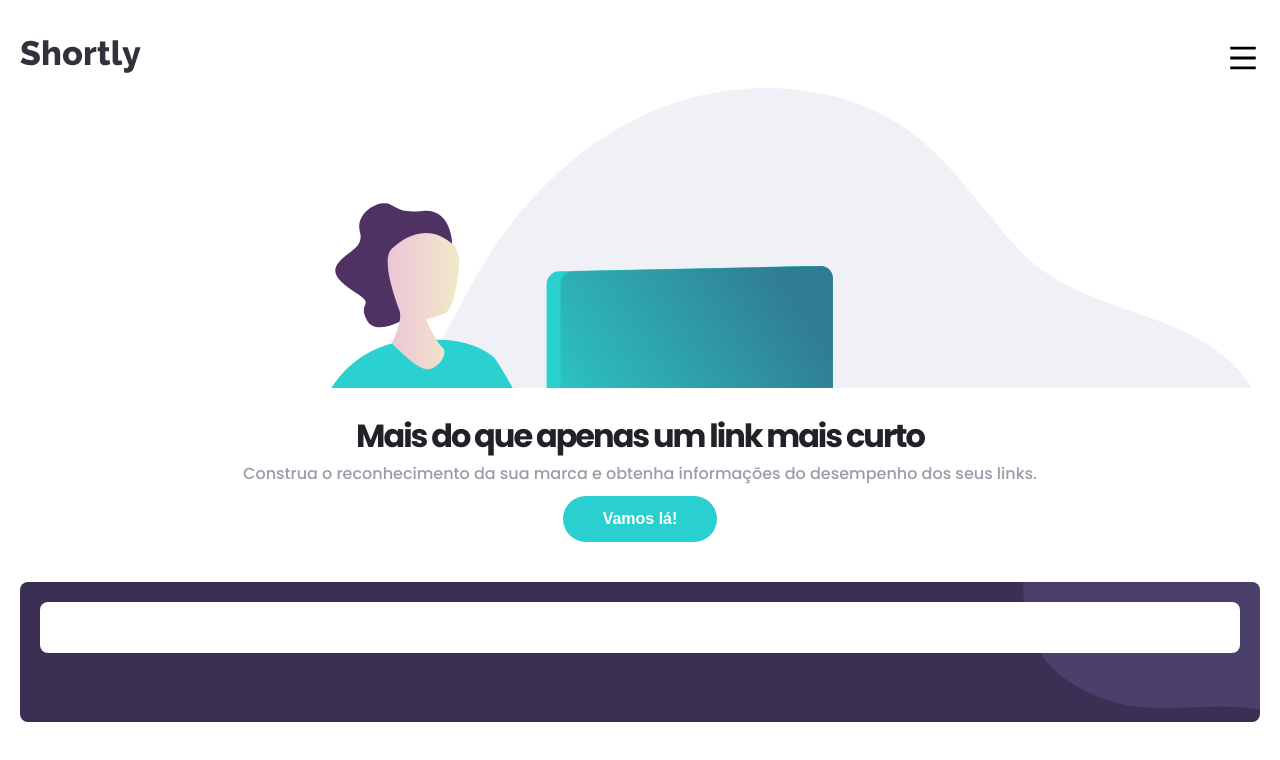
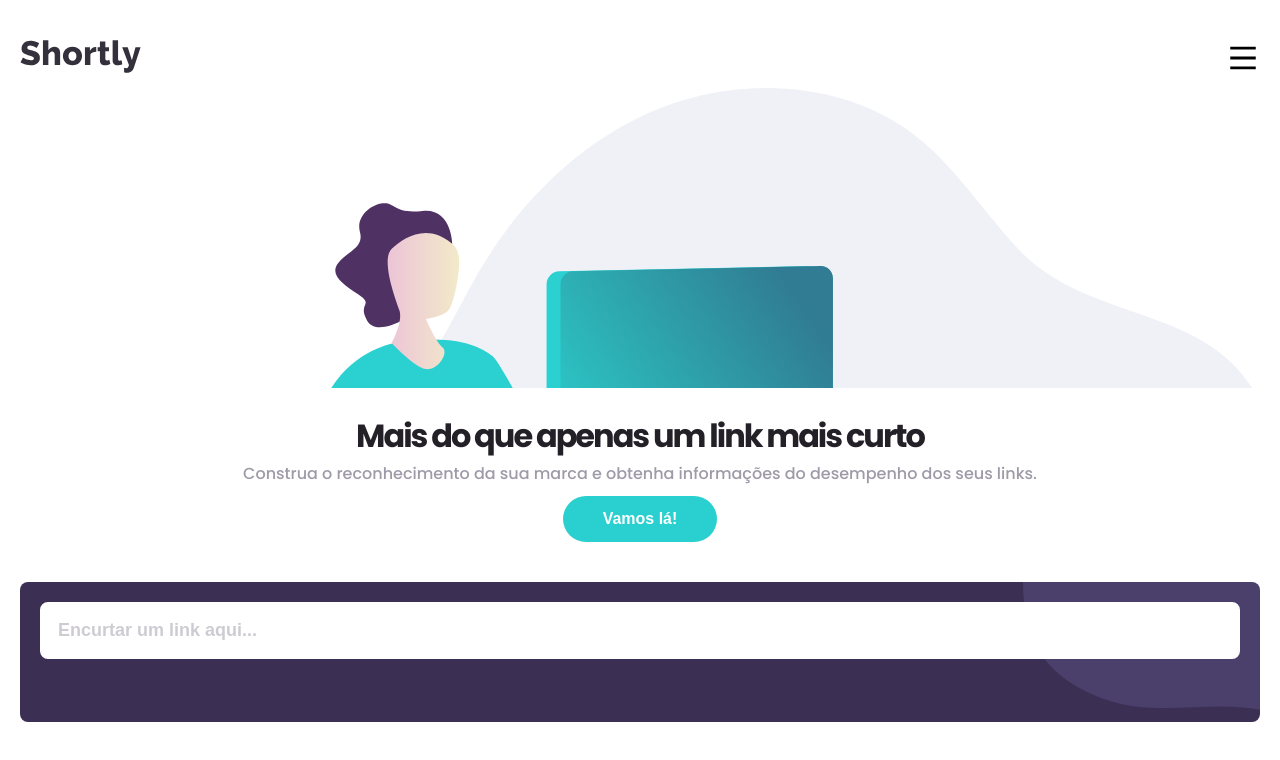
Before and after one commit to Salv-Dev/shortly, a React (Create React App) app: page / in a window 1280 px wide. Shown: the top 760 px of the page. Built offline with nearby package versions, Linux system fonts and the light colour scheme.

Commit message:
adiciona o placeholder prop ao Input, adiciona a prop error e o styled component ErrorMessage

```diff
--- a/src/components/atoms/Input/index.tsx
+++ b/src/components/atoms/Input/index.tsx
@@ -1,8 +1,16 @@
-import { Ipt } from './styles';
+import { Container, Ipt, ErrorMessage } from './styles';
 
-const Input: React.FC = () => {
+interface Props {
+    placeholder?: string,
+    error?: boolean
+}
+
+const Input = ({ placeholder, error = false }: Props) => {
   return (
-      <Ipt></Ipt>
+      <Container>
+          <Ipt placeholder={placeholder} error={error}/>
+          { error && <ErrorMessage>Por favor, adicione uma url.</ErrorMessage>}
+      </Container>
   );
 }
 
--- a/src/components/atoms/Input/styles.ts
+++ b/src/components/atoms/Input/styles.ts
@@ -1,10 +1,46 @@
 import styled from 'styled-components';
 
-export const Ipt = styled.input`
-    border: none;
+interface Props {
+    error: boolean
+}
+
+export const Container = styled.div`
+    display: flex;
+    flex-direction: column;
+`;
+
+export const Ipt = styled.input<Props>`
+    border: 3px solid ${props => props.error ? props.theme.palette.common.red : props.theme.palette.common.white};
     font-size: 18px;
     padding: 15px;
     border-radius: ${props => props.theme.borderRadius};
     color: ${props => props.theme.palette.primary.light.main};
     font-weight: bold;
+
+    ::-webkit-input-placeholder {
+        color: ${props => props.error ? props.theme.palette.common.red : props.theme.palette.primary.light.text};
+        opacity: 0.5;
+    }
+
+    :-moz-placeholder {
+        color: ${props => props.error ? props.theme.palette.common.red : props.theme.palette.primary.light.text};
+        opacity: 0.5;
+    }
+
+    ::-moz-placeholder {
+        color: ${props => props.error ? props.theme.palette.common.red : props.theme.palette.primary.light.text};
+        opacity: 0.5;
+    }
+
+    :-ms-input-placeholder {
+        color: ${props => props.error ? props.theme.palette.common.red : props.theme.palette.primary.light.text};
+        opacity: 0.5;
+    }
 `;
+
+export const ErrorMessage = styled.p`
+    font-size: 0.8rem;
+    font-style: italic;
+    color: ${props => props.theme.palette.common.red};
+    margin-top: 10px;
+`;
--- a/src/components/molecules/UrlShortenerInput/index.tsx
+++ b/src/components/molecules/UrlShortenerInput/index.tsx
@@ -5,7 +5,7 @@ import { Container } from './styles';
 const UrlShortenerInput: React.FC = () => {
   return (
       <Container>
-        <Input />
+        <Input placeholder="Encurtar um link aqui..." />
       </Container>
   );
 }
```
